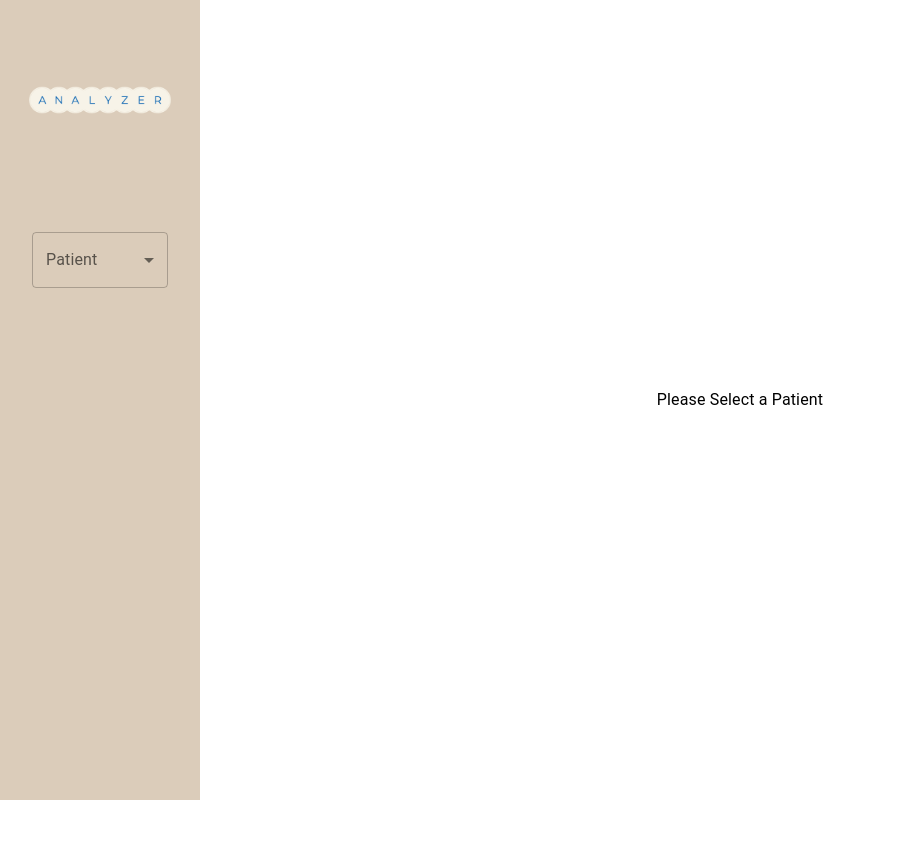
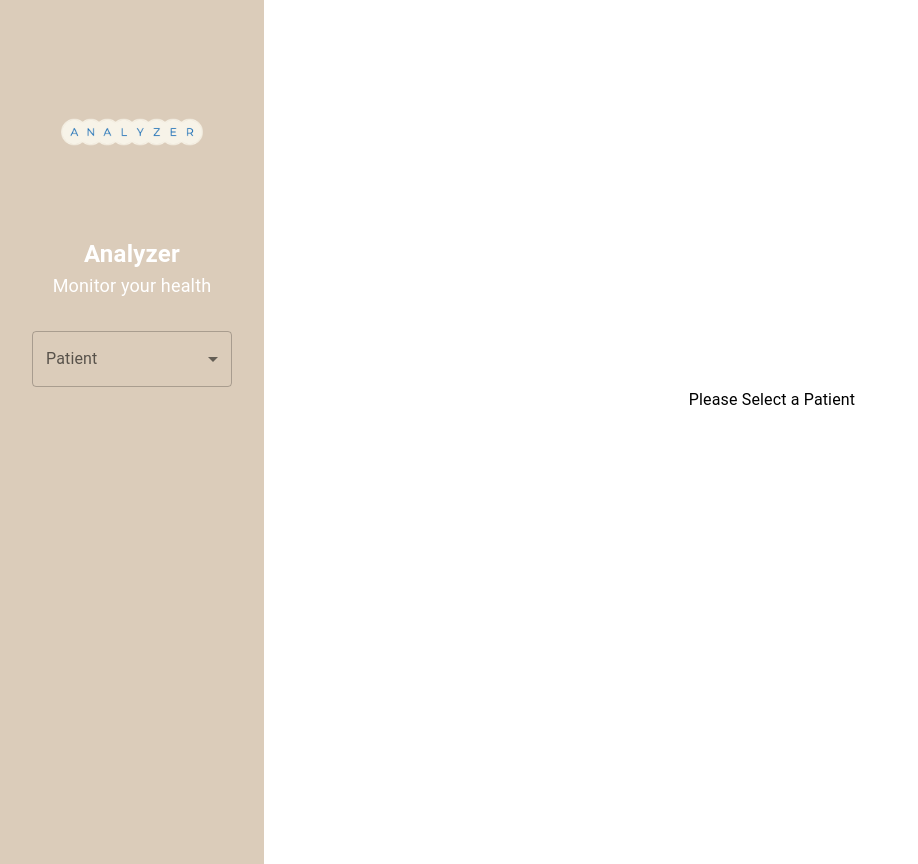
Before and after one commit to nicholaswma/prairie-health, a React (Create React App) app: page / in a window 1280 px wide. Shown: the whole page, without its empty margins (0-918 px from the left). Before the commit the page ends 800 px from the top, so only its background shows below. Built offline with nearby package versions, Linux system fonts and the light colour scheme.

Commit message:
added sub caption

```diff
--- a/src/App.js
+++ b/src/App.js
@@ -50,6 +50,7 @@ function App() {
       ) : (
         <>
           <Box
+            color="white"
             sx={{
               display: "flex",
               flexDirection: "column",
@@ -59,7 +60,21 @@ function App() {
             padding={0}
             height="7em"
           >
-            <img src={AnalyzerLogo} alt="logo" width="50%" height="auto" />
+            <Box
+              sx={{
+                display: "flex",
+                flexDirection: "column",
+              }}
+              padding="2em"
+              justifyContent="center"
+              alignItems="center"
+            >
+              <Typography fontSize={"1.5rem"} fontWeight={700}>
+                Analyzer
+              </Typography>
+              <Typography fontSize={"1.125rem"}>Monitor your health</Typography>
+            </Box>
+            {/* <img src={AnalyzerLogo} alt="logo" width="50%" height="auto" /> */}
           </Box>
           <Box padding={"2em"} backgroundColor="#DBCCBA">
             <PatientSelectForm selected={selected} setSelected={setSelected} />
@@ -70,14 +85,29 @@ function App() {
         {matches ? (
           <Box
             sx={{
-              display: "flex",
-              flexDirection: "column",
               backgroundColor: "#DBCCBA",
             }}
+            color="white"
             height="100vh"
+            padding={"2em"}
           >
             <img src={AnalyzerLogo} alt="logo" height="25%" />
-            <Box padding={"2em"}>
+            <Box
+              sx={{
+                display: "flex",
+                flexDirection: "column",
+              }}
+              paddingBottom="2em"
+              justifyContent={"center"}
+              alignItems="center"
+            >
+              <Typography fontSize={"1.5rem"} fontWeight={700}>
+                Analyzer
+              </Typography>
+              <Typography fontSize={"1.125rem"}>Monitor your health</Typography>
+            </Box>
+
+            <Box>
               <PatientSelectForm
                 selected={selected}
                 setSelected={setSelected}
--- a/src/Components/MyResponsiveChart.js
+++ b/src/Components/MyResponsiveChart.js
@@ -23,7 +23,7 @@ function MyResponsiveChart({ data }) {
           tickSize: 5,
           tickPadding: 5,
           tickRotation: 0,
-          legend: "transportation",
+          legend: "Date",
           legendOffset: 36,
           legendPosition: "middle",
         }}
@@ -32,7 +32,7 @@ function MyResponsiveChart({ data }) {
           tickSize: 5,
           tickPadding: 5,
           tickRotation: 0,
-          legend: "count",
+          legend: "score",
           legendOffset: -40,
           legendPosition: "middle",
         }}
```
